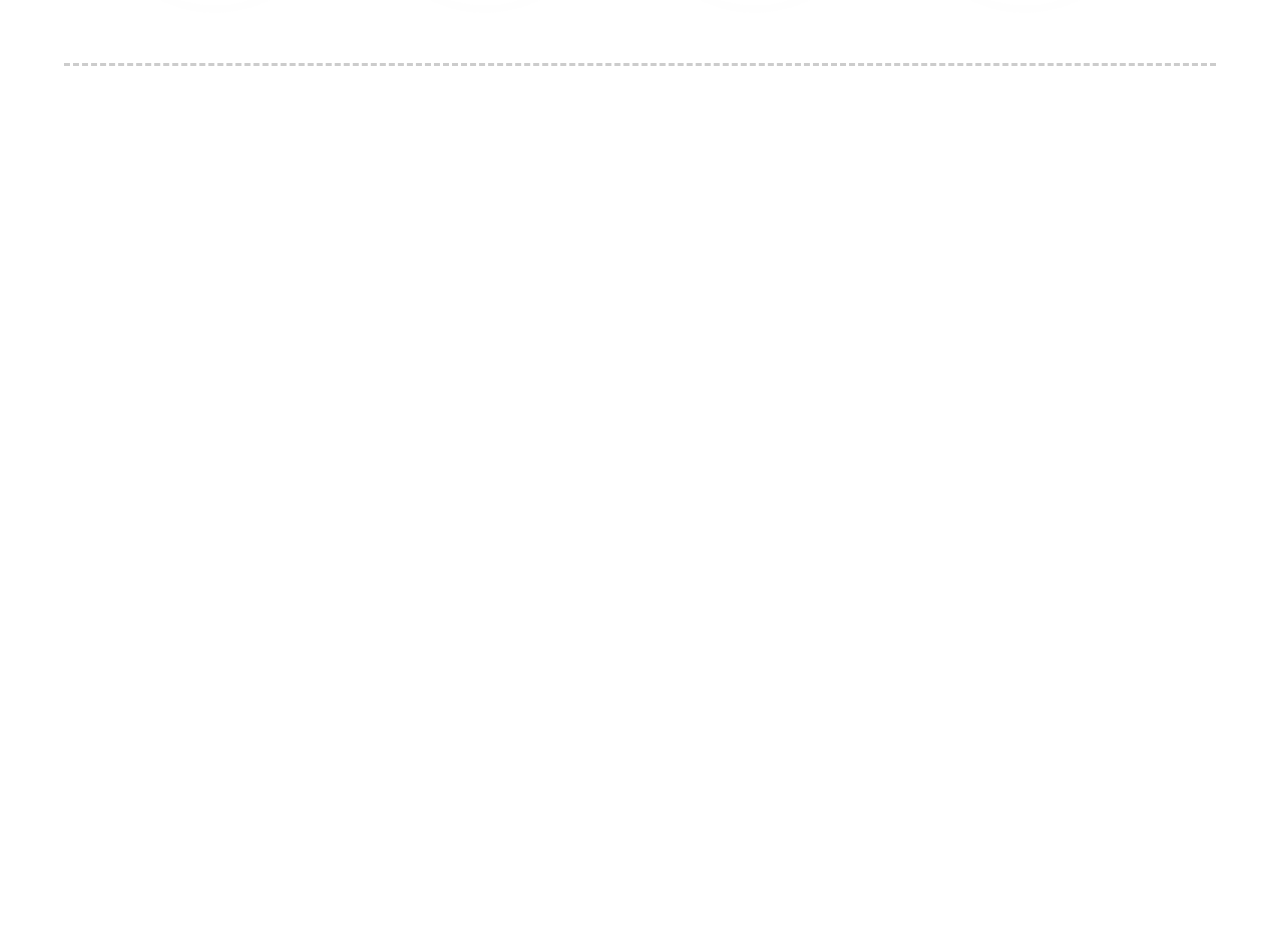
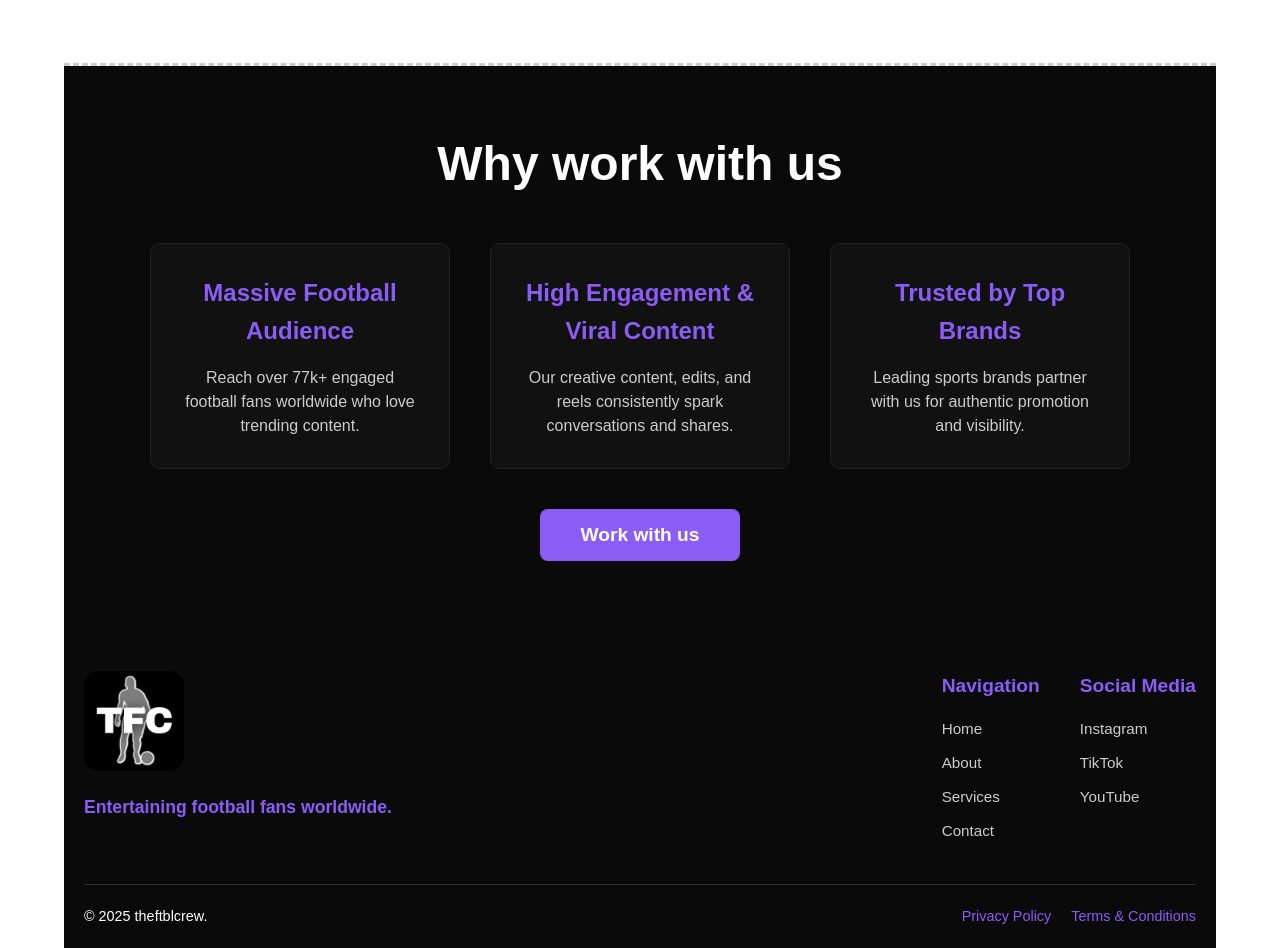
Before and after one commit to nadimmetwalli/theftblcrew-site, a React (Create React App) app in the folder theftblcrew-site/: page / in a window 1280 px wide. Shown: the part 2960-3908 px from the top of the page. Before the commit the page ends 3026 px from the top, so only its background shows below. Built offline with nearby package versions, Linux system fonts and the light colour scheme.

Commit message:
Footer initial setup

```diff
--- /dev/null
+++ b/theftblcrew-site/src/components/Footer.css
@@ -0,0 +1,95 @@
+.footer {
+  background: #0a0a0a;
+  color: #fff;
+  padding: 50px 20px 20px;
+  font-size: 0.95rem;
+  width: 100%;
+}
+
+.footer-top {
+  display: flex;
+  justify-content: space-between;
+  gap: 40px;
+  flex-wrap: wrap;
+  border-bottom: 1px solid #333;
+  padding-bottom: 30px;
+}
+
+.footer-logo img {
+  width: 100px;
+  margin-bottom: 15px;
+  border-radius: 15px;
+}
+
+.footer-logo .tagline {
+  font-weight: 600;
+  font-size: 1.1rem;
+  color: #8B5CF6;
+}
+
+.footer-links {
+  display: flex;
+  gap: 40px;
+}
+
+.footer-column h4 {
+  margin-bottom: 15px;
+  color: #8B5CF6;
+  font-size: 1.2rem;
+}
+
+.footer-column ul {
+  list-style: none;
+  padding: 0;
+  margin: 0;
+}
+
+.footer-column ul li {
+  margin-bottom: 10px;
+}
+
+.footer-column ul li a {
+  color: #ccc;
+  text-decoration: none;
+  transition: color 0.3s;
+}
+
+.footer-column ul li a:hover {
+  color: #fff;
+}
+
+.footer-bottom {
+  margin-top: 20px;
+  display: flex;
+  justify-content: space-between;
+  flex-wrap: wrap;
+  gap: 20px;
+  font-size: 0.9rem;
+}
+
+.footer-legal a {
+  color: #8B5CF6;
+  margin-left: 20px;
+  text-decoration: none;
+  font-weight: 500;
+}
+
+.footer-legal a:hover {
+  text-decoration: underline;
+}
+
+@media (max-width: 768px) {
+  .footer-top {
+    flex-direction: column;
+    align-items: center;
+    text-align: center;
+  }
+  .footer-links {
+    flex-direction: column;
+    align-items: center;
+  }
+  .footer-bottom {
+    flex-direction: column;
+    align-items: center;
+  }
+}
--- /dev/null
+++ b/theftblcrew-site/src/components/Footer.js
@@ -0,0 +1,46 @@
+import React from 'react';
+import './Footer.css';
+import theftblcrewlogo from '../assets/theftblcrewlogo.png';
+
+function Footer() {
+    return (
+        <footer className='footer'>
+            <div className='footer-top'>
+                <div className='footer-logo'>
+                    <img src={theftblcrewlogo} alt='theftblcrewlogo'/>
+                    <p className='tagline'>Entertaining football fans worldwide.</p>
+                </div>
+
+                <div className='footer-links'>
+                    <div className='footer-column'>
+                        <h4>Navigation</h4>
+                        <ul>
+                            <li><a href='/'>Home</a></li>
+                            <li><a href="/about">About</a></li>
+                            <li><a href="/services">Services</a></li>
+                            <li><a href="/contact">Contact</a></li>
+                        </ul>
+                    </div>
+                    <div className='footer-column'>
+                        <h4>Social Media</h4>
+                        <ul>
+                            <li><a href="#">Instagram</a></li>
+                            <li><a href="#">TikTok</a></li>
+                            <li><a href="#">YouTube</a></li>
+                        </ul>
+                    </div>
+                </div>
+            </div>
+
+            <div className="footer-bottom">
+        <p>© {new Date().getFullYear()} theftblcrew.</p>
+        <div className="footer-legal">
+          <a href="#">Privacy Policy</a>
+          <a href="#">Terms & Conditions</a>
+        </div>
+      </div>
+
+        </footer>
+    );
+}
+export default Footer;
--- /dev/null
+++ b/theftblcrew-site/src/components/WhyWorkWithUs.css
@@ -0,0 +1,59 @@
+.why-work-section {
+    background: #0a0a0a;
+    color: #fff;
+    padding: 60px 20px;
+    text-align: center;
+}
+
+.why-work-section h2 {
+    font-size: 3rem;
+    margin-bottom: 40px;
+}
+
+.benefits-container {
+    display: flex;
+    justify-content: center;
+    gap: 40px;
+    flex-wrap: wrap;
+}
+
+.benefit-card {
+    background: #111;
+    padding: 30px;
+    border-radius: 10px;
+    width: 300px;
+    transition: transform 0.3s ease;
+    border: 1px solid #222;
+}
+
+.benefit-card:hover {
+    transform: translateY(-10px);
+}
+
+.benefit-card h3 {
+    font-size: 1.5rem;
+    margin-bottom: 15px;
+    color: #8B5CF6;
+}
+
+.benefit-card p {
+    color: #ccc;
+    font-size: 1rem;
+    line-height: 1.5;
+}
+
+.work-button {
+    margin-top: 40px;
+    padding: 15px 40px;
+    font-size: 1.2rem;
+    background: #8B5CF6;
+    border: none;
+    color: #fff;
+    border-radius: 8px;
+    cursor: pointer;
+    transition: background 0.3s ease;
+}
+
+.work-button:hover {
+    background: #6D28D9;
+}
--- /dev/null
+++ b/theftblcrew-site/src/components/WhyWorkWithUs.js
@@ -0,0 +1,37 @@
+import React from 'react';
+import './WhyWorkWithUs.css';
+import { useNavigate } from 'react-router-dom';
+
+function WhyWorkWithUs() {
+    const navigate = useNavigate();
+
+    const handleClick = () => {
+        navigate('/contact');
+    };
+
+    return (
+        <section className='why-work-section'>
+            <h2>Why work with us</h2>
+            <div className='benefits-container'>
+                <div className='benefit-card'>
+                    <h3>Massive Football Audience</h3>
+                    <p>Reach over 77k+ engaged football fans worldwide who love trending content.</p>
+                </div>
+
+                <div className='benefit-card'>
+                    <h3>High Engagement & Viral Content</h3>
+                    <p>Our creative content, edits, and reels consistently spark conversations and shares.</p>
+                </div>
+
+                <div className='benefit-card'>
+                    <h3>Trusted by Top Brands</h3>
+                    <p>Leading sports brands partner with us for authentic promotion and visibility.</p>
+                </div>
+            </div>
+            <button className="work-button" onClick={handleClick}>
+                Work with us
+            </button>
+        </section>
+    )
+}
+export default WhyWorkWithUs;
--- a/theftblcrew-site/src/pages/Home.js
+++ b/theftblcrew-site/src/pages/Home.js
@@ -2,6 +2,8 @@ import Hero from "../components/Hero";
 import About from "../components/About"
 import StatsChart from '../components/StatsChart';
 import BrandsSlider from "../components/BrandsSlider";
+import WhyWorkWithUs from "../components/WhyWorkWithUs";
+import Footer from "../components/Footer";
 
 function Home() {
     return(
@@ -10,6 +12,8 @@ function Home() {
             <About />
             <StatsChart />
             <BrandsSlider />
+            <WhyWorkWithUs />
+            <Footer />
         </div>
     );
 }
```
